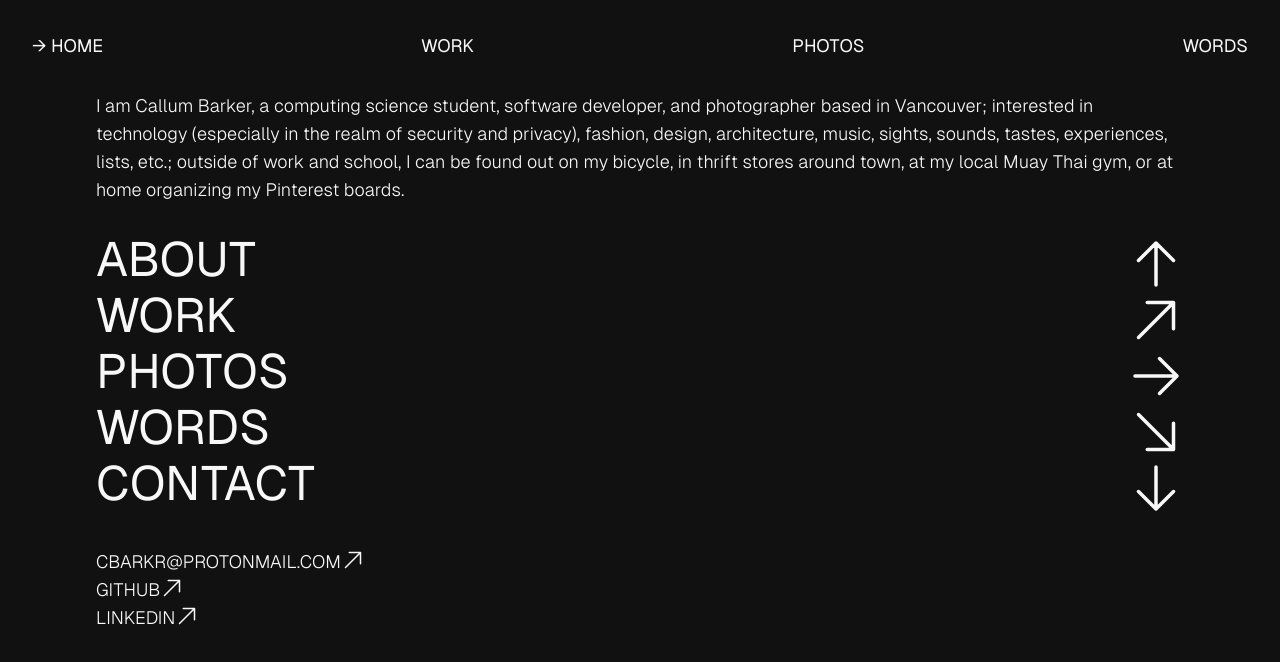
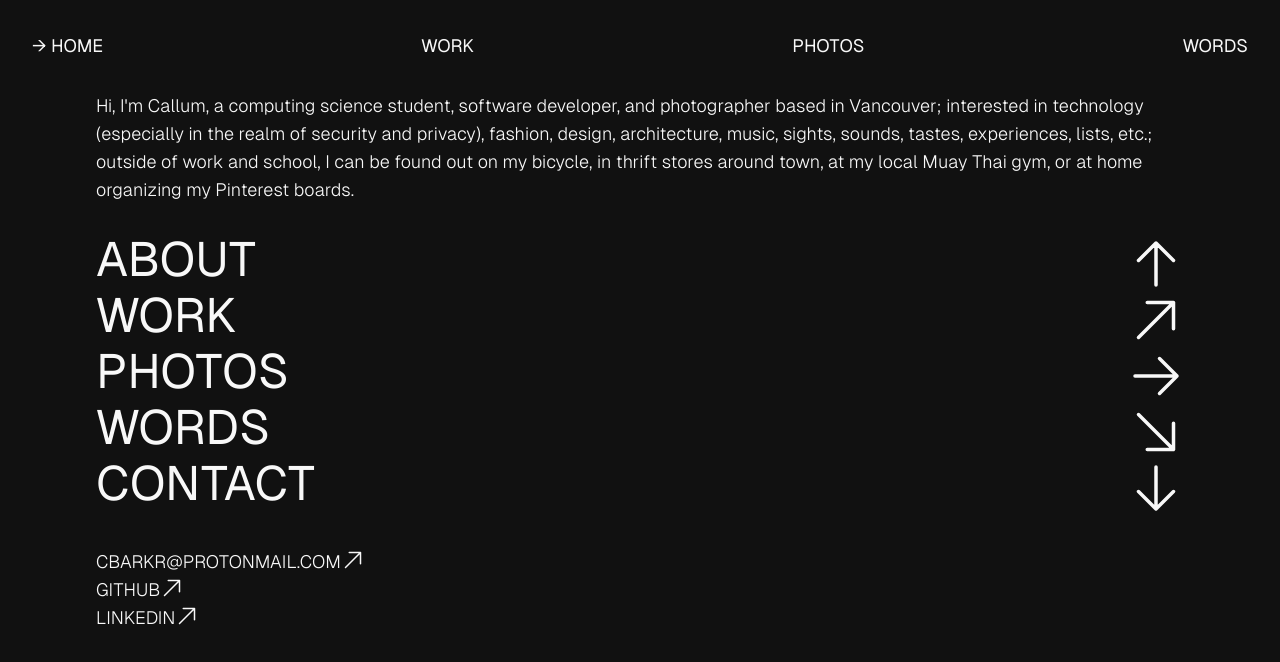
Before and after one commit to cbarkr/portfolio, a Vue app: page / in a window 1280 px wide. Shown: the top 662 px of the page. Built offline with nearby package versions, Linux system fonts and the light colour scheme.

Commit message:
minor bio change

```diff
--- a/src/pages/Home.vue
+++ b/src/pages/Home.vue
@@ -153,7 +153,7 @@ export default {
     return {
       about: {
         bio: `
-          I am Callum Barker, a computing science student, software developer, and photographer based in Vancouver;
+          Hi, I'm Callum, a computing science student, software developer, and photographer based in Vancouver;
           interested in technology (especially in the realm of security and privacy), fashion, design, architecture, music, sights, sounds, tastes, experiences, lists, etc.;
           outside of work and school, I can be found out on my bicycle, in thrift stores around town, at my local Muay Thai gym, or at home organizing my Pinterest boards.
           `,
```
